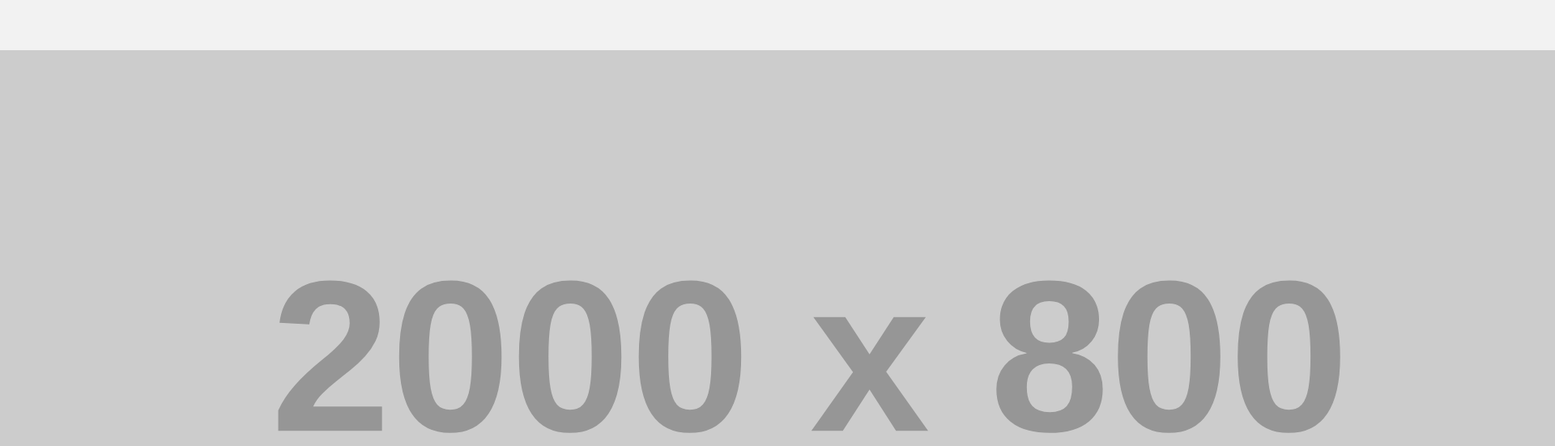
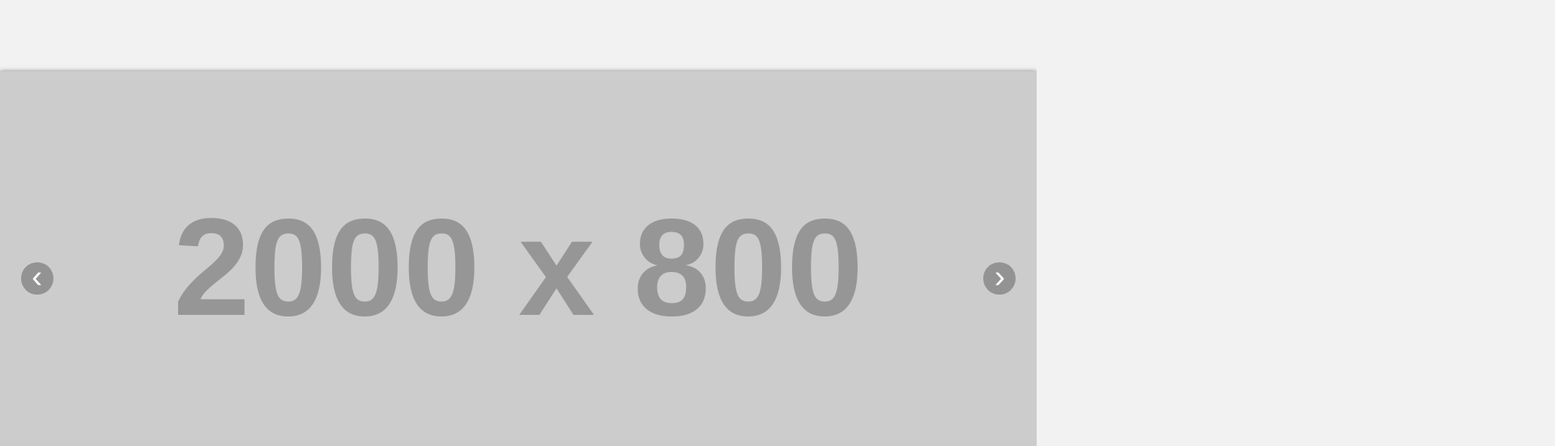
Before and after one commit to santichausis/coder-house-snowcy, a website: page lanzamientos.html in a window 1280 px wide. Shown: the part 385-936 px from the top of the page at 81% size, 1920 px wide, since content can reach past the window. Drawn offline with Linux system fonts and the light colour scheme; placeholder pictures from the web are drawn by us; a web font is replaced by a local one.

Commit message:
Ajustes de estilado

```diff
--- a/assets/scss/pages/_blog.scss
+++ b/assets/scss/pages/_blog.scss
@@ -1,5 +1,13 @@
 @import '../themes/colors';
 
+section {
+  h2.textTitle {
+    letter-spacing: 1px;
+  }
+  h4.textTitle {
+    letter-spacing: 1px;
+  }
+}
 #videoCollection {
   display: grid;
   grid-template-columns: repeat(3, 1fr);
--- a/assets/scss/pages/_contacto.scss
+++ b/assets/scss/pages/_contacto.scss
@@ -27,9 +27,12 @@
   letter-spacing: 2px;
 }
 .subtitleForm {
+  font-size: 1rem;
   margin-bottom: 40px;
   padding-left: 30px;
   color: $main-color;
+  letter-spacing: 1px;
+  font-weight: 500;
 }
 .labelText {
   padding: 5px 0;
--- a/assets/scss/pages/_lanzamientos.scss
+++ b/assets/scss/pages/_lanzamientos.scss
@@ -3,3 +3,90 @@
 #releaseSection {
   margin: 40px auto;
 }
+
+.carousel {
+  position: relative;
+  box-shadow: 0px 1px 6px rgba(0, 0, 0, 0.64);
+  margin-top: 26px;
+}
+
+.carousel-inner {
+  position: relative;
+  overflow: hidden;
+  width: 100%;
+}
+
+.carousel-open:checked + .carousel-item {
+  position: static;
+  opacity: 100;
+}
+
+.carousel-item {
+  position: absolute;
+  opacity: 0;
+  -webkit-transition: opacity 0.6s ease-out;
+  transition: opacity 0.6s ease-out;
+}
+
+.carousel-item img {
+  display: block;
+  height: auto;
+  max-width: 100%;
+}
+
+.carousel-control {
+  background: rgba(0, 0, 0, 0.28);
+  border-radius: 50%;
+  color: #fff;
+  cursor: pointer;
+  display: none;
+  font-size: 40px;
+  height: 40px;
+  line-height: 35px;
+  position: absolute;
+  top: 50%;
+  -webkit-transform: translate(0, -50%);
+  cursor: pointer;
+  -ms-transform: translate(0, -50%);
+  transform: translate(0, -50%);
+  text-align: center;
+  width: 40px;
+  z-index: 10;
+}
+
+.carousel-control.prev {
+  left: 2%;
+}
+
+.carousel-control.next {
+  right: 2%;
+}
+
+.carousel-control:hover {
+  background: rgba(0, 0, 0, 0.8);
+  color: #aaaaaa;
+}
+
+#carousel-1:checked ~ .control-1,
+#carousel-2:checked ~ .control-2,
+#carousel-3:checked ~ .control-3 {
+  display: block;
+}
+
+#carousel-1:checked
+  ~ .control-1
+  ~ .carousel-indicators
+  li:nth-child(1)
+  .carousel-bullet,
+#carousel-2:checked
+  ~ .control-2
+  ~ .carousel-indicators
+  li:nth-child(2)
+  .carousel-bullet,
+#carousel-3:checked
+  ~ .control-3
+  ~ .carousel-indicators
+  li:nth-child(3)
+  .carousel-bullet {
+  color: #428bca;
+}
```
Also changed, not shown: assets/css/style.css.
